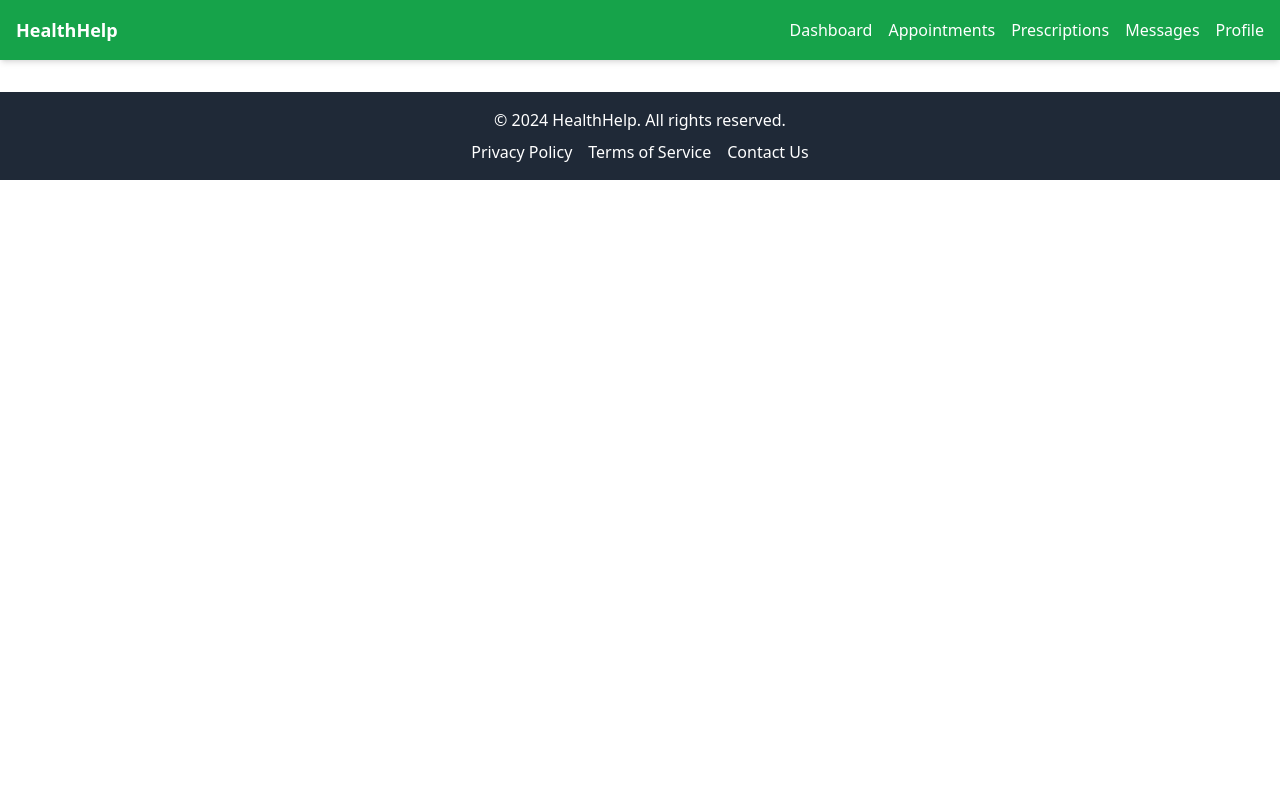
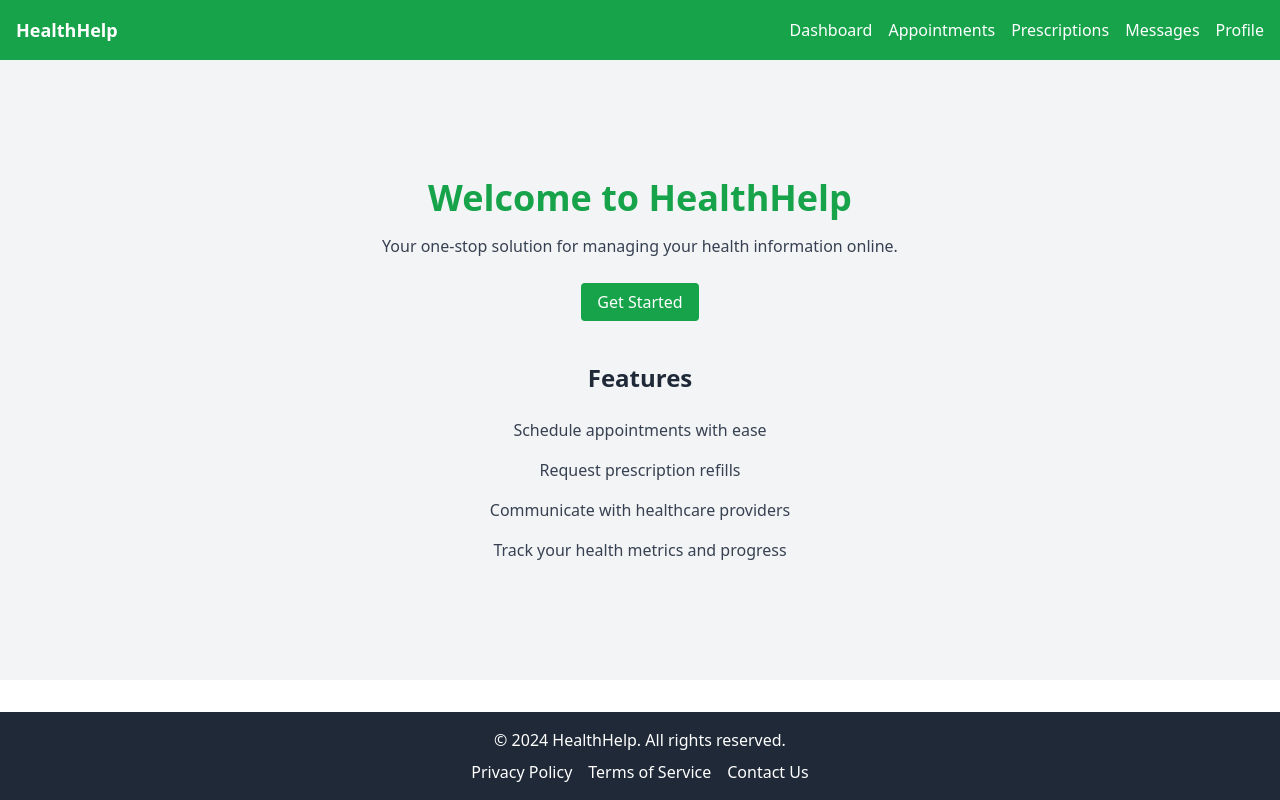
Before and after one commit to Vixs101/pipeops-hackathon, a React (Create React App) app: page / in a window 1280 px wide. Built offline with nearby package versions, Linux system fonts and the light colour scheme.

Commit message:
landing page

```diff
--- a/src/App.js
+++ b/src/App.js
@@ -1,12 +1,12 @@
 import './App.css';
-import Navbar from './components/Navbar';
-import Footer from './components/Footer';
+import Landing from './pages/LandingPage';
+
 
 function App() {
   return (
     <div className="App h-full">
-      <Navbar />
-      <Footer />
+      <Landing />
+
     </div>
   );
 }
--- a/src/pages/LandingPage.jsx
+++ b/src/pages/LandingPage.jsx
@@ -1,8 +1,14 @@
+// src/pages/Landing.js
+
 import React from 'react';
+import Navbar from '../components/Navbar';
+import Footer from '../components/Footer';
 
 const Landing = () => {
   return (
-    <main className="flex flex-col items-center justify-center bg-gray-100 py-20">
+    <div className="flex flex-col min-h-screen">
+      <Navbar />
+      <main className="flex flex-col items-center justify-center flex-grow bg-gray-100 py-20">
         <section className="text-center">
           <h1 className="text-4xl font-bold text-green-600">Welcome to HealthHelp</h1>
           <p className="text-gray-700 mt-4">
@@ -27,6 +33,8 @@
           </ul>
         </section>
       </main>
+      <Footer />
+    </div>
   );
 };
 
```
Also changed, not shown: src/tailwind.css. Lines whose indentation alone changed are shown as unchanged.
